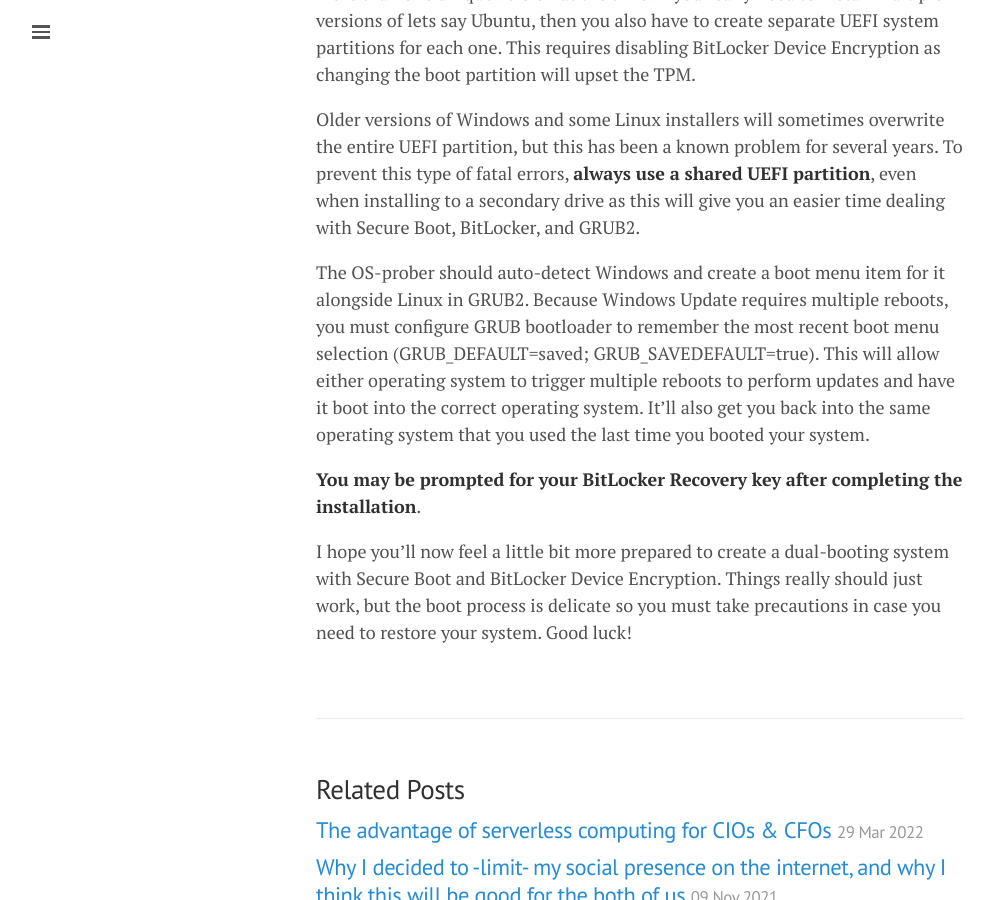
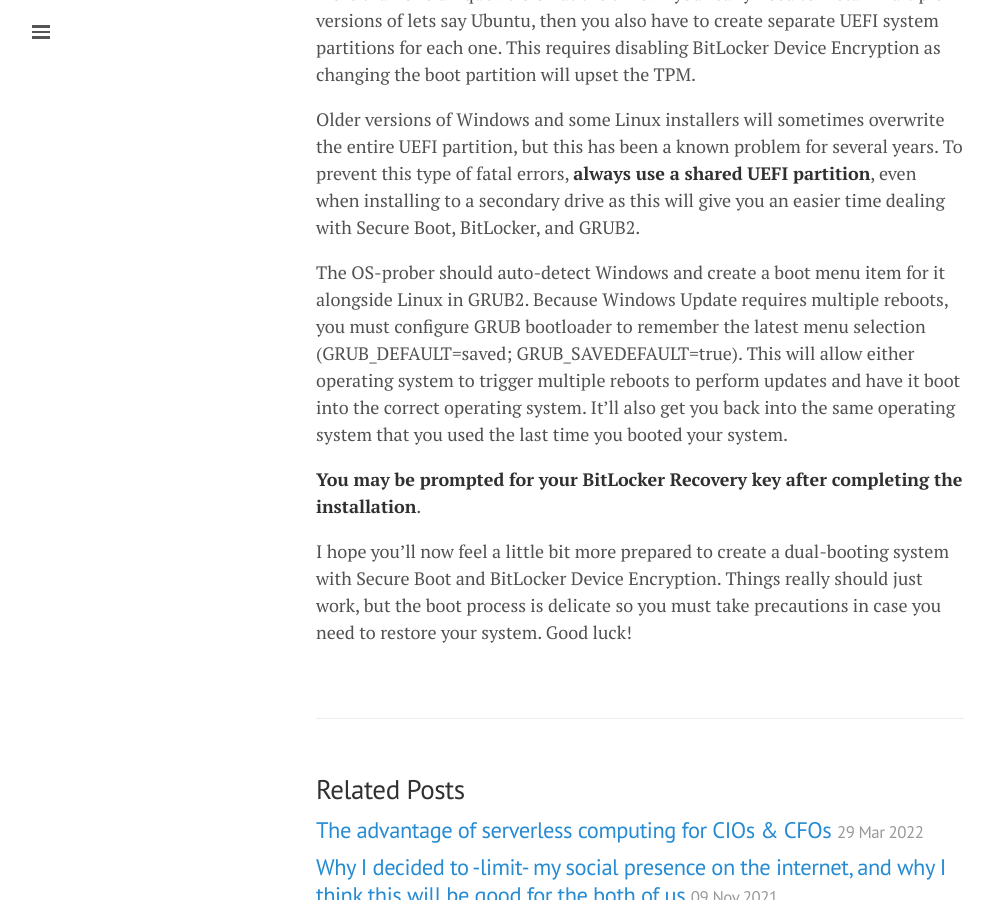
Before and after one commit to lgeurts/lgeurts.github.io, a Jekyll site: the page built from _posts/2019-03-19-dual-booting-windows-and-linux.md, in a window 1280 px wide and 900 px high, scrolled down 2905 px. Shown: the whole window, without its empty margins (0-993 px from the left). Built offline with Jekyll 4.4.1, drawn with Linux system fonts in a browser that asks for light colours; nearby versions of some CDN libraries; comment, search, counter and statistics services are not loaded.

Commit message:
Update 2019-03-19-dual-booting-windows-and-linux.md

```diff
--- a/_posts/2019-03-19-dual-booting-windows-and-linux.md
+++ b/_posts/2019-03-19-dual-booting-windows-and-linux.md
@@ -51,7 +51,7 @@
 
 Older versions of Windows and some Linux installers will sometimes overwrite the entire UEFI partition, but this has been a known problem for several years. To prevent this type of fatal errors, **always use a shared UEFI partition**, even when installing to a secondary drive as this will give you an easier time dealing with Secure Boot, BitLocker, and GRUB2.
 
-The OS-prober should auto-detect Windows and create a boot menu item for it alongside Linux in GRUB2. Because Windows Update requires multiple reboots, you must configure GRUB bootloader to remember the most recent boot menu selection (GRUB_DEFAULT=saved; GRUB_SAVEDEFAULT=true). This will allow either operating system to trigger multiple reboots to perform updates and have it boot into the correct operating system. It’ll also get you back into the same operating system that you used the last time you booted your system.
+The OS-prober should auto-detect Windows and create a boot menu item for it alongside Linux in GRUB2. Because Windows Update requires multiple reboots, you must configure GRUB bootloader to remember the latest menu selection (GRUB_DEFAULT=saved; GRUB_SAVEDEFAULT=true). This will allow either operating system to trigger multiple reboots to perform updates and have it boot into the correct operating system. It’ll also get you back into the same operating system that you used the last time you booted your system.
 
 **You may be prompted for your BitLocker Recovery key after completing the installation**.
 
```
